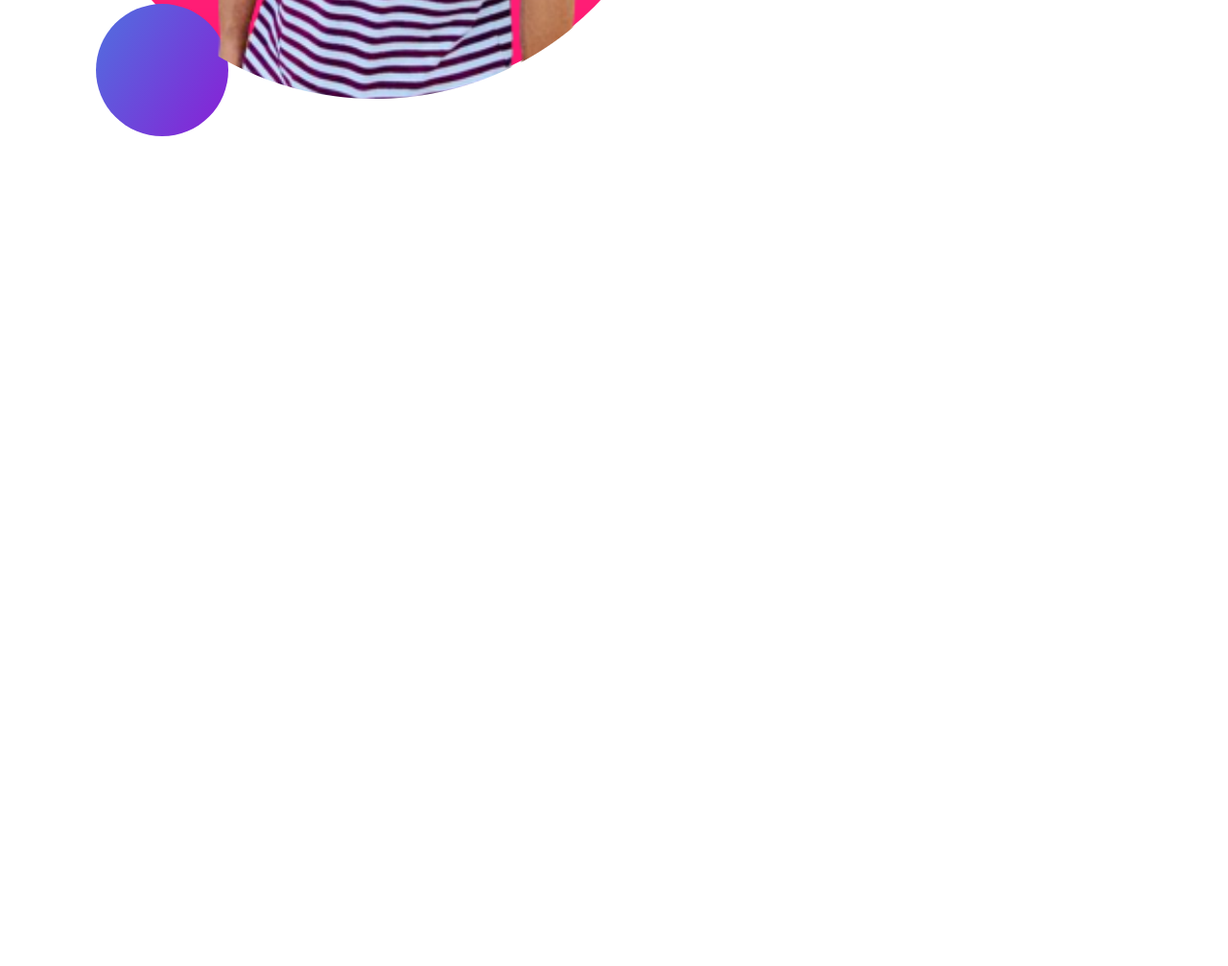
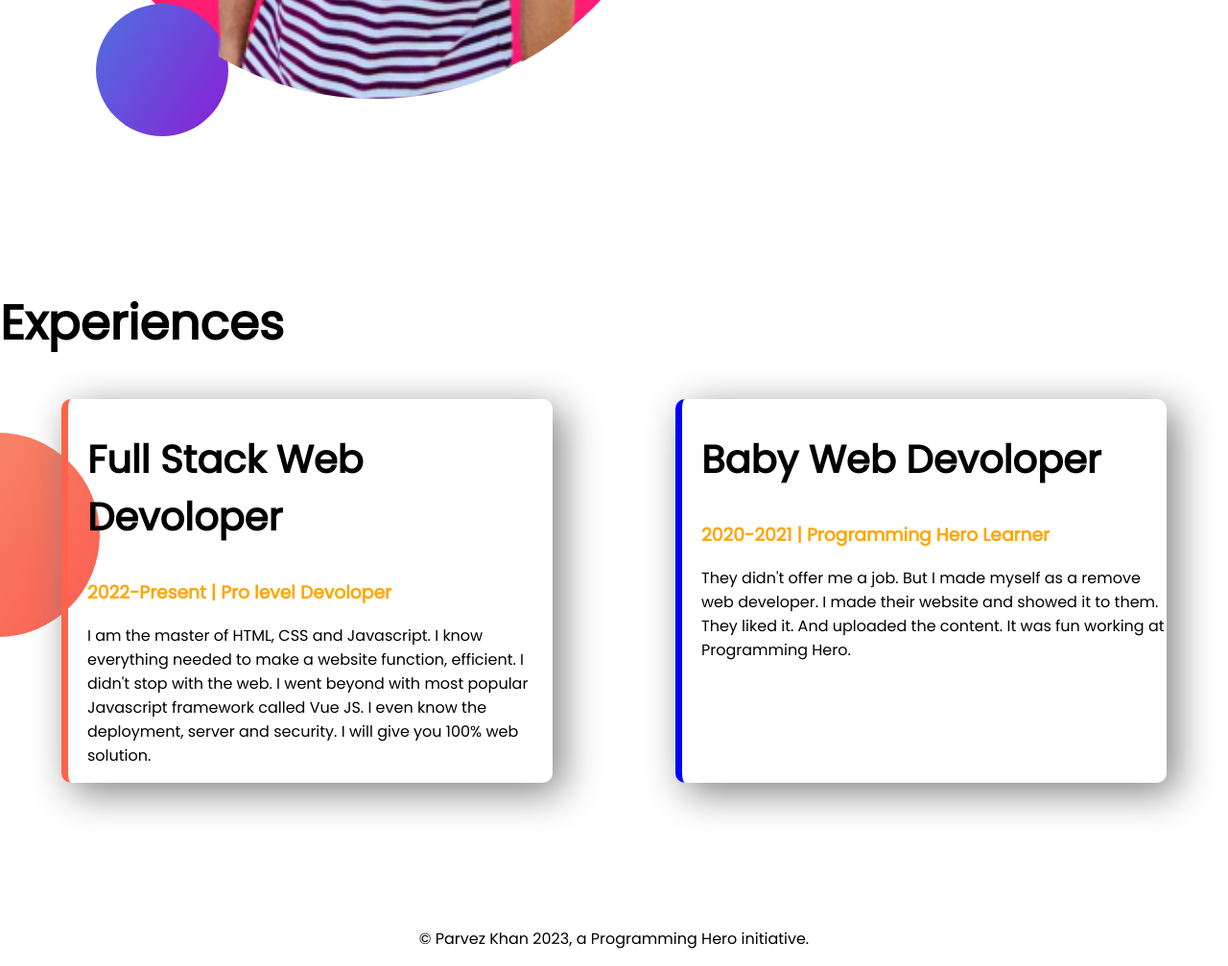
Before and after one commit to Parvez1819/developer-portfolio, a plain HTML site: page index.html in a window 1280 px wide. Shown: the part 1215-2222 px from the top of the page at 96% size. Before the commit the page ends 1515 px from the top, so only its background shows below. Drawn offline with Linux system fonts and the light colour scheme.

Commit message:
style border added footer

```diff
--- a/index.html
+++ b/index.html
@@ -13,7 +13,7 @@
 </head>
 
 <body>
-    <section class="top-banner">
+    <section class="top-banner flexible-container">
         <div class="half-width">
             <h1>Welcome TO</h1>
             <h1> <span class="orange-color">Parvez Khan</span> World!</h1>
@@ -27,7 +27,7 @@
             <img src="images/pk-bg.png" alt="">
         </div>
     </section>
-    <section class="dream-big">
+    <section class="dream-big flexible-container">
         <div>
             <img src="images/my-bg1.png" alt="">
         </div>
@@ -39,6 +39,30 @@
             <a class="link-button" target="_blank" href="">DOWNLOAD RESUME</a>
         </div>
     </section>
+    <section class="experience-area">
+        <h1>Experiences</h1>
+        <div class="flexible-container">
+            <div id="full-stack-devoloper" class="expeience-item">
+                <h2>Full Stack Web Devoloper</h2>
+                <h3 class="orange-color">2022-Present | Pro level Devoloper</h3>
+                <p>I am the master of HTML, CSS and Javascript. I know everything needed to make a website function,
+                    efficient. I didn't stop with the web. I went beyond with most popular Javascript framework called
+                    Vue
+                    JS. I even know the deployment, server and security. I will give you 100% web solution.</p>
+            </div>
+            <div id="baby-devoloper" class="expeience-item">
+                <h2>Baby Web Devoloper</h2>
+                <h3 class="orange-color">2020-2021 | Programming Hero Learner
+                </h3>
+                <p>They didn't offer me a job. But I made myself as a remove web developer. I made their website and
+                    showed
+                    it to them. They liked it. And uploaded the content. It was fun working at Programming Hero.</p>
+            </div>
+        </div>
+    </section>
 </body>
+<footer>
+    <P>© Parvez Khan 2023, a Programming Hero initiative.</P>
+</footer>
 
 </html>
--- a/style.css
+++ b/style.css
@@ -7,11 +7,15 @@ h1 {
     font-size: 50px;
 }
 
+h2 {
+    font-size: 40px;
+}
+
 .orange-color {
     color: orange;
 }
 
-section {
+.flexible-container {
     display: flex;
     margin-bottom: 150px;
 
@@ -20,6 +24,7 @@ section {
 .half-width {
     width: 50%;
     padding-left: 5%;
+
 }
 
 .half-width img {
@@ -45,3 +50,31 @@ section {
     background-repeat: no-repeat;
     background-position: right;
 }
+
+.experience-area {
+    background-image: url(images/exp-bg.png);
+    background-repeat: no-repeat;
+    background-position: left;
+}
+
+.expeience-item {
+    width: 40%;
+    border-radius: 10px;
+    margin-left: 5%;
+    margin-right: 5%;
+    padding-left: 20px;
+    box-shadow: 10px 10px 40px gray;
+
+}
+
+#full-stack-devoloper {
+    border-left: 7px solid tomato;
+}
+
+#baby-devoloper {
+    border-left: 7px solid blue;
+}
+
+footer p {
+    text-align: center;
+}
```
